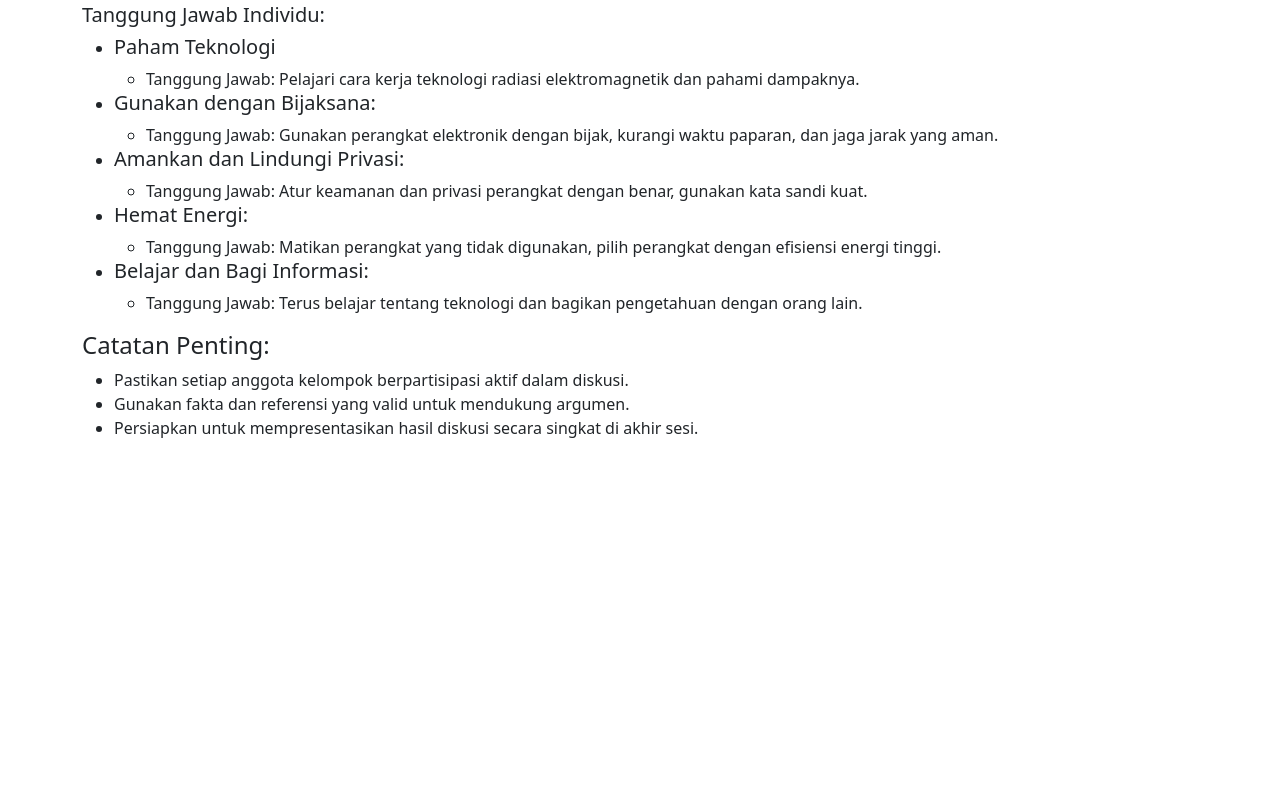
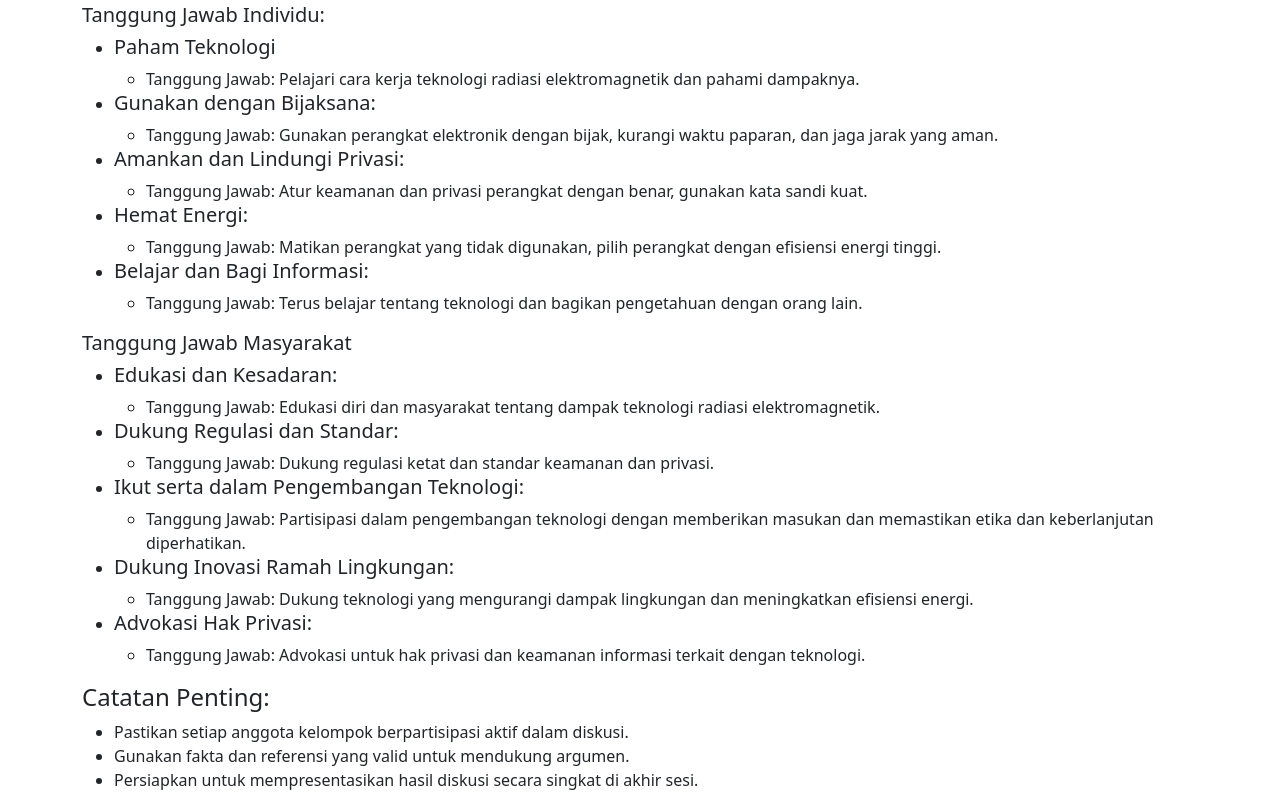
Before and after one commit to Ashtacon/fisika, a plain HTML site: page pages/notulen.html in a window 1280 px wide. Shown: the part 5007-5815 px from the top of the page. Before the commit the page ends 5463 px from the top, so only its background shows below. Drawn offline with nearby package versions, Linux system fonts and the light colour scheme.

Commit message:
finished notulen

```diff
--- a/pages/notulen.html
+++ b/pages/notulen.html
@@ -558,7 +558,55 @@
           </ul>
         </li>
       </ul>
-      <h5></h5>
+      <h5>Tanggung Jawab Masyarakat</h5>
+      <ul>
+        <li>
+          <h5>Edukasi dan Kesadaran:</h5>
+          <ul>
+            <li>
+              Tanggung Jawab: Edukasi diri dan masyarakat tentang dampak
+              teknologi radiasi elektromagnetik.
+            </li>
+          </ul>
+        </li>
+        <li>
+          <h5>Dukung Regulasi dan Standar:</h5>
+          <ul>
+            <li>
+              Tanggung Jawab: Dukung regulasi ketat dan standar keamanan dan
+              privasi.
+            </li>
+          </ul>
+        </li>
+        <li>
+          <h5>Ikut serta dalam Pengembangan Teknologi:</h5>
+          <ul>
+            <li>
+              Tanggung Jawab: Partisipasi dalam pengembangan teknologi dengan
+              memberikan masukan dan memastikan etika dan keberlanjutan
+              diperhatikan.
+            </li>
+          </ul>
+        </li>
+        <li>
+          <h5>Dukung Inovasi Ramah Lingkungan:</h5>
+          <ul>
+            <li>
+              Tanggung Jawab: Dukung teknologi yang mengurangi dampak lingkungan
+              dan meningkatkan efisiensi energi.
+            </li>
+          </ul>
+        </li>
+        <li>
+          <h5>Advokasi Hak Privasi:</h5>
+          <ul>
+            <li>
+              Tanggung Jawab: Advokasi untuk hak privasi dan keamanan informasi
+              terkait dengan teknologi.
+            </li>
+          </ul>
+        </li>
+      </ul>
       <!-- Catatan Penting -->
       <h4>Catatan Penting:</h4>
       <ul>
```
